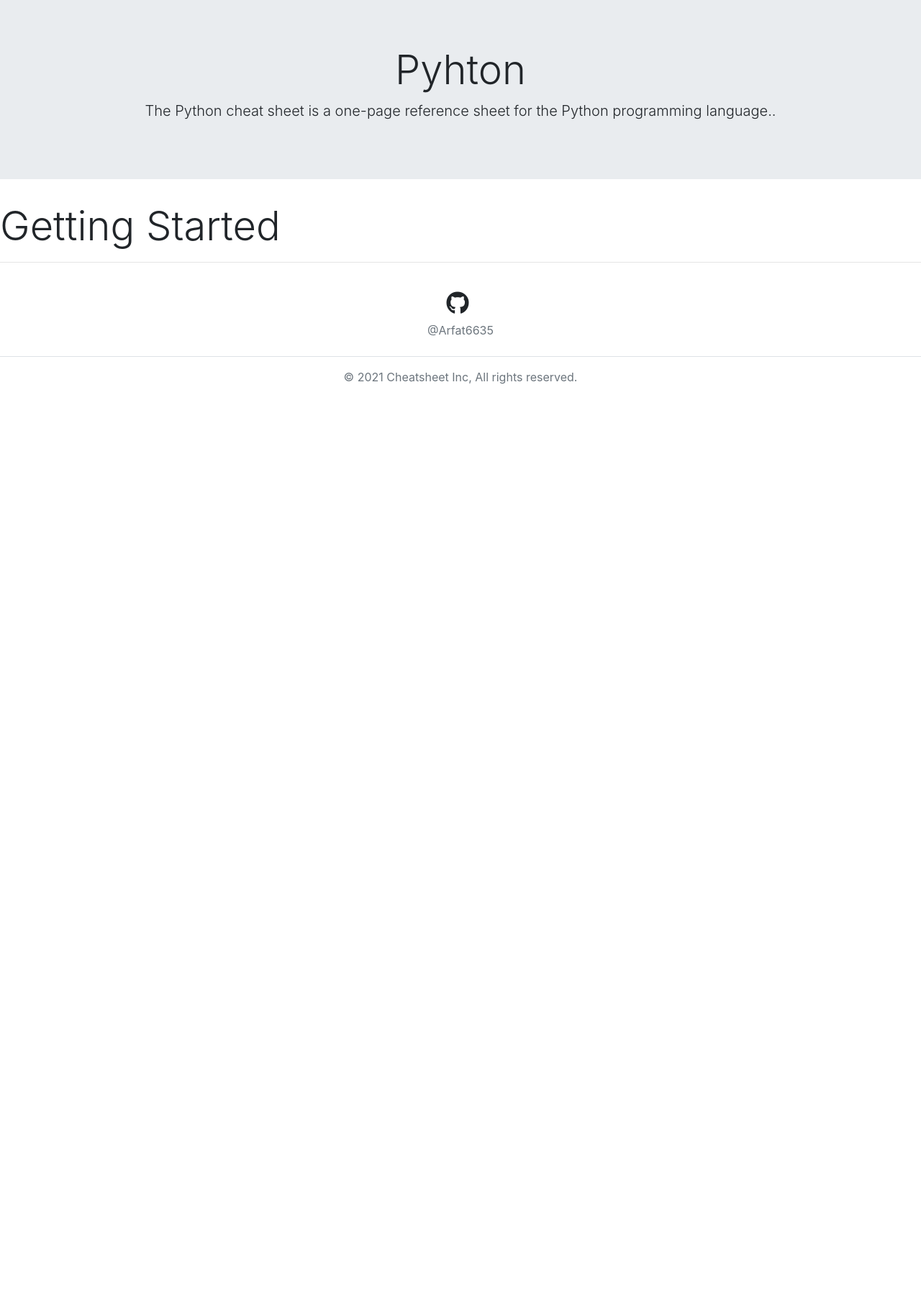
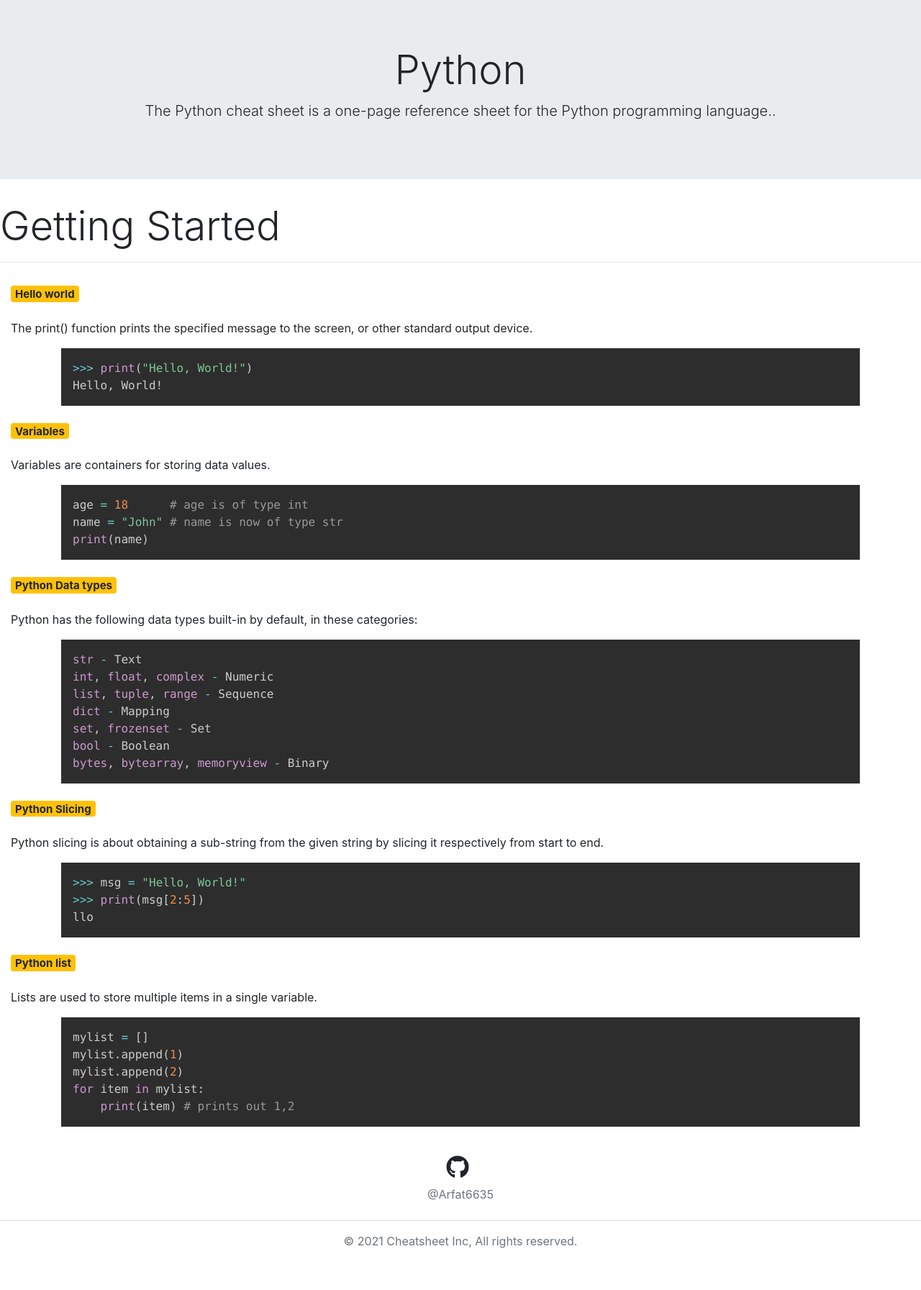
Before and after one commit to Arfat6635/Snippets, a Django app: page /python in a window 1280 px wide. Shown: the part 56-1849 px from the top of the page at 72% size. Before the commit the page ends 590 px from the top, so only its background shows below. Run offline with Django 4.2, Linux system fonts and the light colour scheme; some libraries are stand-ins or nearby versions.

Commit message:
Python template content

```diff
--- a/reference/views.py
+++ b/reference/views.py
@@ -18,7 +18,7 @@ def javascript(request):
 
 def python(request):
     python_context = {
-        "Topic": "Pyhton",
+        "Topic": "Python",
         "Topic_Message": "The Python cheat sheet is a one-page reference sheet for the Python programming language..",
         "Topic_Start": "Getting Started",
     }
--- a/templates/python.html
+++ b/templates/python.html
@@ -1,3 +1,114 @@
 {% extends 'base.html' %}
 
 {% block title %}Python{% endblock title %}
+
+{% block body %}
+
+<!--Python Hello world-->
+
+
+<div class="container-fluid">
+    <p class="h5"><span class=" my-3 badge badge-warning">Hello world</span></p>
+    <p>The print() function prints the specified message to the screen, or other standard output device.</p>
+    <div class="container">
+        <pre>
+    <code class="language-python">
+
+        >>> print("Hello, World!")
+        Hello, World!
+
+    </code>
+ </pre>
+    </div>
+ </div>
+
+<!--Python hello world end-->
+
+
+<!--Python variables-->
+
+<div class="container-fluid">
+    <p class="h5"><span class=" my-3 badge badge-warning">Variables</span></p>
+    <p>Variables are containers for storing data values.</p>
+    <div class="container">
+        <pre>
+    <code class="language-python">
+        age = 18      # age is of type int
+        name = "John" # name is now of type str
+        print(name)
+
+    </code>
+ </pre>
+    </div>
+ </div>
+
+<!--Python variables end-->
+
+<!--Python Data Types-->
+
+<div class="container-fluid">
+    <p class="h5"><span class=" my-3 badge badge-warning">Python Data types</span></p>
+    <p>Python has the following data types built-in by default, in these categories:</p>
+    <div class="container">
+        <pre>
+    <code class="language-python">
+        str - Text
+        int, float, complex - Numeric
+        list, tuple, range - Sequence
+        dict - Mapping
+        set, frozenset - Set
+        bool - Boolean
+        bytes, bytearray, memoryview - Binary
+
+    </code>
+ </pre>
+    </div>
+ </div>
+
+<!--Python Data Types end-->
+
+<!--Python slicing strings-->
+
+<div class="container-fluid">
+    <p class="h5"><span class=" my-3 badge badge-warning">Python Slicing</span></p>
+    <p>Python slicing is about obtaining a sub-string from the given string by slicing it respectively from start to end.</p>
+    <div class="container">
+        <pre>
+    <code class="language-python">
+        >>> msg = "Hello, World!"
+        >>> print(msg[2:5])
+        llo
+
+
+    </code>
+ </pre>
+    </div>
+ </div>
+
+<!--Python end of slicing strings-->
+
+<!--Python list-->
+
+<div class="container-fluid">
+    <p class="h5"><span class=" my-3 badge badge-warning">Python list</span></p>
+    <p>Lists are used to store multiple items in a single variable.</p>
+    <div class="container">
+        <pre>
+    <code class="language-python">
+        mylist = []
+        mylist.append(1)
+        mylist.append(2)
+        for item in mylist:
+            print(item) # prints out 1,2
+
+    </code>
+ </pre>
+    </div>
+ </div>
+
+<!--Python list end-->
+
+
+
+
+{% endblock body %}
```
